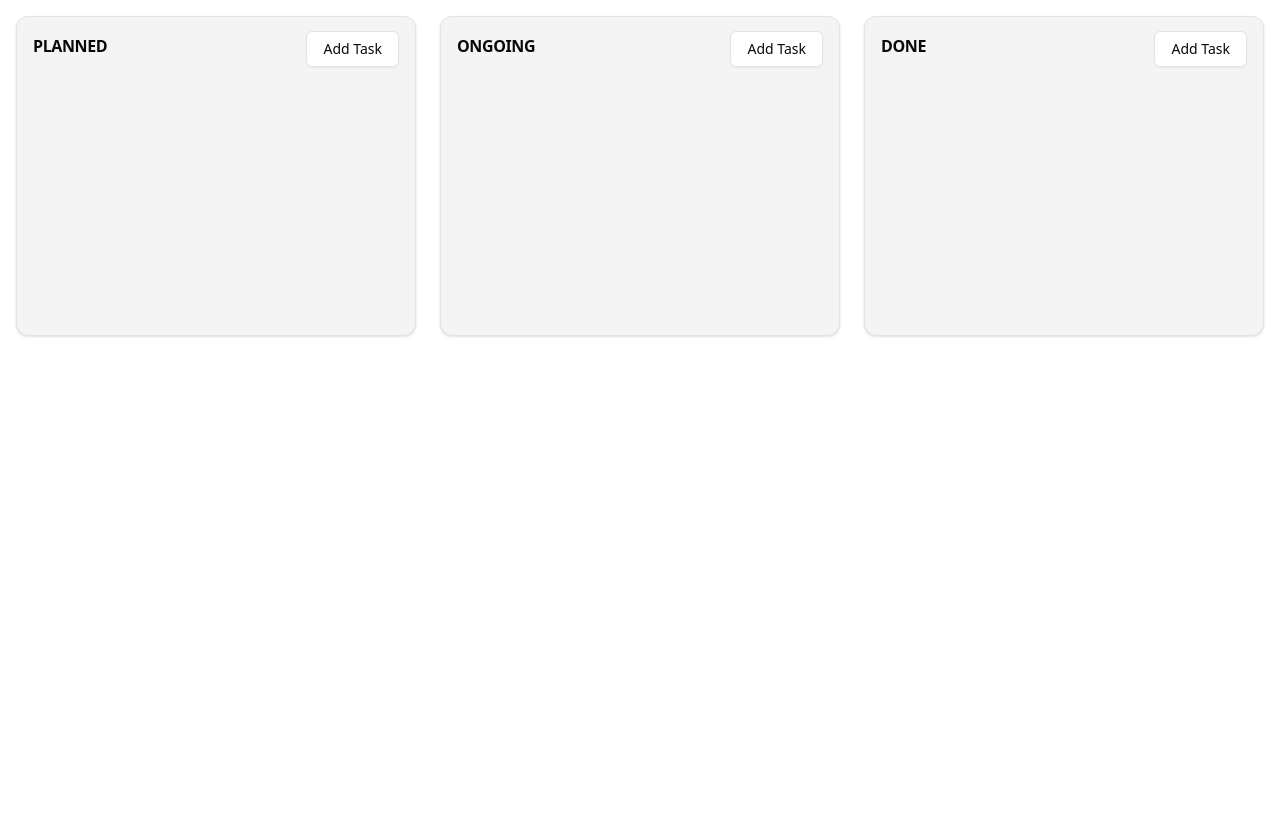
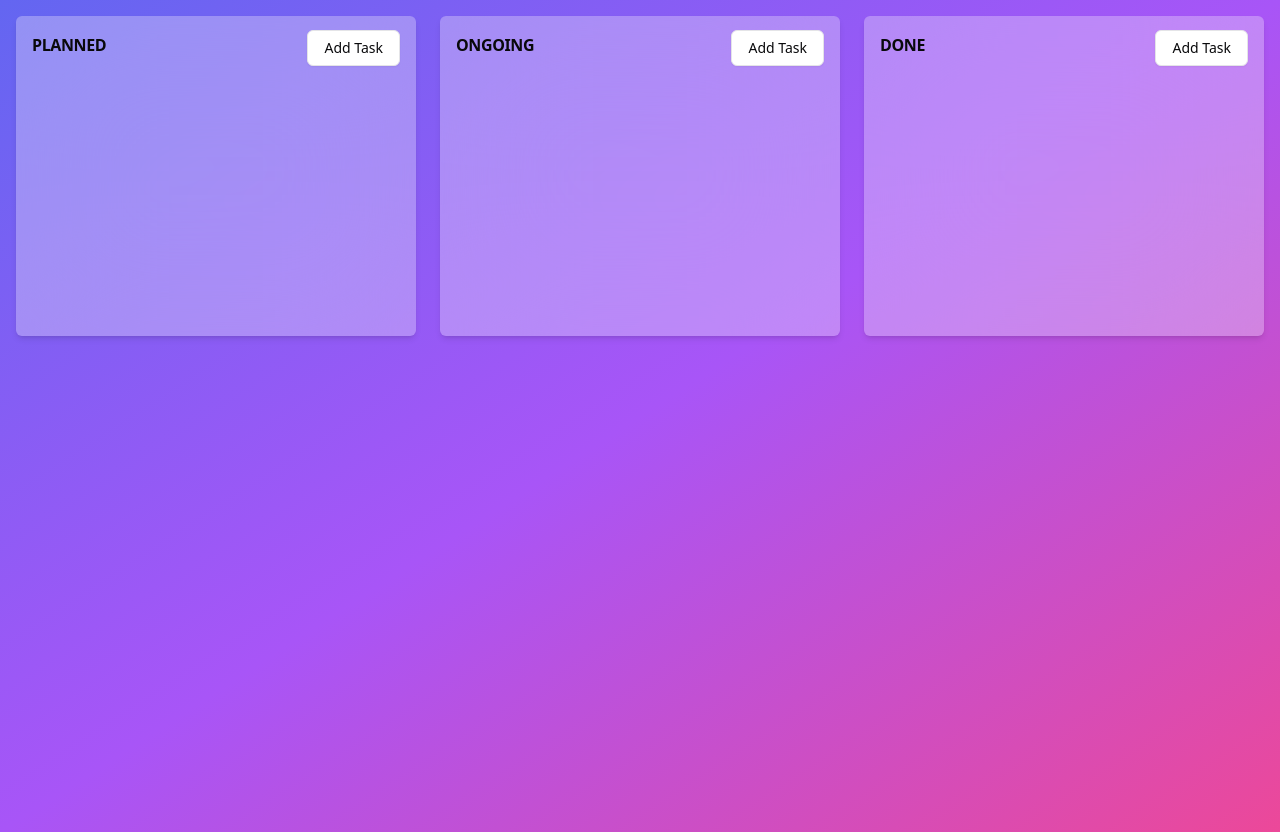
Before and after one commit to talhaibnmahmud/react-zustand-kanban, a React (Vite) app: page / in a window 1280 px wide. Built offline with nearby package versions, Linux system fonts and the light colour scheme; what simple-zustand-devtools would draw is missing.

Commit message:
🧼 Update: Added glassmorphic design

```diff
--- a/src/App.tsx
+++ b/src/App.tsx
@@ -2,11 +2,13 @@ import { Column } from "@/components/column";
 
 function App() {
   return (
-    <main className="min-h-svh max-w-7xl mx-auto my-4 px-4 grid grid-cols-3 gap-6 items-start">
-      <Column status="PLANNED" />
-      <Column status="ONGOING" />
-      <Column status="DONE" />
-    </main>
+    <div className="py-4 bg-gradient-to-br from-indigo-500 via-purple-500 to-pink-500">
+      <main className="min-h-svh max-w-7xl mx-auto px-4 grid grid-cols-3 gap-6 items-start">
+        <Column status="PLANNED" />
+        <Column status="ONGOING" />
+        <Column status="DONE" />
+      </main>
+    </div>
   );
 }
 
--- a/src/components/column.tsx
+++ b/src/components/column.tsx
@@ -37,8 +37,10 @@ export const Column = ({ status }: ColumnProps) => {
   return (
     <Card
       className={cn(
-        "min-h-80 px-4 py-2 bg-zinc-100 space-y-4",
-        droppable ? "outline-dashed outline-zinc-800" : ""
+        "min-h-80 px-4 py-2 bg-zinc-50/30 backdrop-blur-3xl rounded-md shadow-md space-y-4 border-0 overflow-hidden",
+        droppable
+          ? "outline-dashed outline-2 outline-offset-2 outline-zinc-100"
+          : ""
       )}
       onDragOver={(e) => {
         e.preventDefault();
--- a/src/components/task.tsx
+++ b/src/components/task.tsx
@@ -3,6 +3,7 @@ import { TrashIcon } from "@radix-ui/react-icons";
 import { Badge } from "@/components/ui/badge";
 import { Button } from "@/components/ui/button";
 import { Card, CardContent, CardFooter } from "@/components/ui/card";
+import { cn } from "@/lib/utils";
 import { useStore } from "@/stores";
 
 type TaskProps = {
@@ -28,10 +29,25 @@ export const Task = ({ title }: TaskProps) => {
         <h3>{task.title}</h3>
       </CardContent>
       <CardFooter className="flex justify-between py-2">
-        <Button variant="outline" onClick={() => deleteTask(task.title)}>
+        <Button
+          variant="outline"
+          onClick={() => deleteTask(task.title)}
+          className="px-2 py-0"
+        >
           <TrashIcon className="size-4" />
         </Button>
-        <Badge className="bg-green-200 text-zinc-800">{task.status}</Badge>
+        <Badge
+          className={cn(
+            "text-white cursor-auto",
+            task.status === "PLANNED"
+              ? "bg-blue-500"
+              : task.status === "ONGOING"
+              ? "bg-orange-500"
+              : "bg-green-500"
+          )}
+        >
+          {task.status}
+        </Badge>
       </CardFooter>
     </Card>
   );
```
